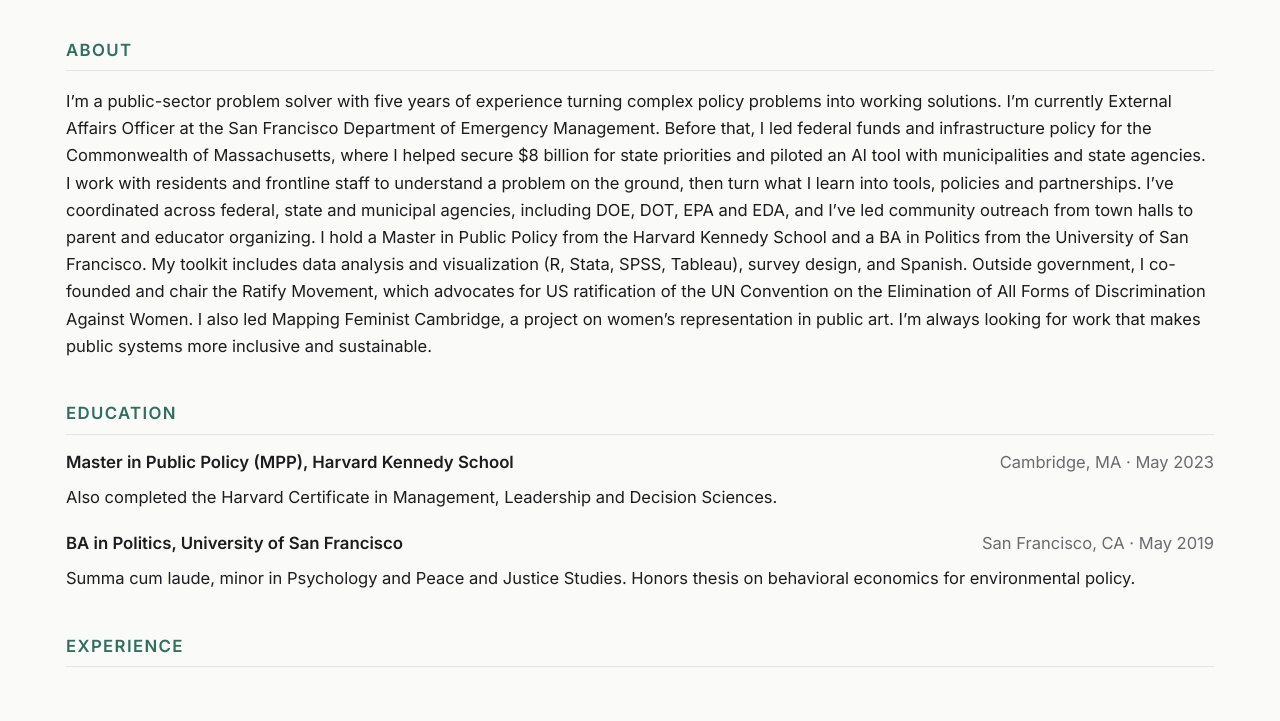
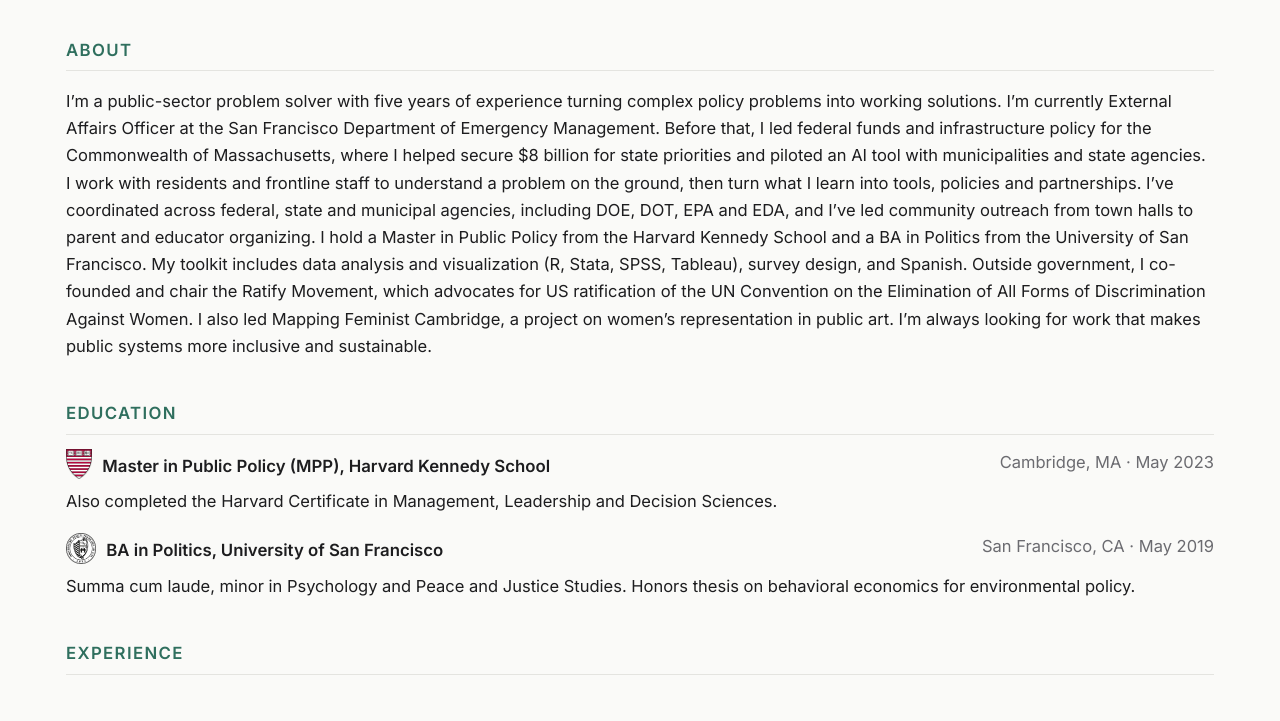
Before and after one commit to micaela-leonarte/micaela-leonarte.github.io, a plain HTML site: page index.html in a window 1280 px wide. Shown: the part 419-1140 px from the top of the page. Drawn offline with Linux system fonts and the light colour scheme.

Commit message:
Add Harvard and USF logos to education entries

```diff
--- a/css/style.css
+++ b/css/style.css
@@ -177,6 +177,7 @@ h3 { font-size: 1.05rem; margin: 0 0 4px; }
 }
 .timeline .step-image-right figure { order: 2; }
 .timeline .step-text-only { grid-template-columns: 1fr; }
+.school-logo { height: 1.8em; width: auto; vertical-align: -0.45em; margin-right: 10px; }
 .step-date { color: var(--accent); font-size: 0.72rem; font-weight: 600; text-transform: uppercase; margin: 0 0 8px; letter-spacing: 0.12em; }
 .step-text h3 { font-size: 1.2rem; font-weight: 500; line-height: 1.3; margin-bottom: 10px; }
 .step-text p { margin: 0 0 6px; }
--- a/index.html
+++ b/index.html
@@ -44,14 +44,14 @@
       <h2>Education</h2>
       <article class="entry">
         <header>
-          <h3>Master in Public Policy (MPP), Harvard Kennedy School</h3>
+          <h3><img class="school-logo" src="assets/images/logos/harvard.png" alt="Harvard University crest" width="240" height="240">Master in Public Policy (MPP), Harvard Kennedy School</h3>
           <span class="meta">Cambridge, MA · May 2023</span>
         </header>
         <p>Also completed the Harvard Certificate in Management, Leadership and Decision Sciences.</p>
       </article>
       <article class="entry">
         <header>
-          <h3>BA in Politics, University of San Francisco</h3>
+          <h3><img class="school-logo" src="assets/images/logos/usf.png" alt="University of San Francisco seal" width="240" height="240">BA in Politics, University of San Francisco</h3>
           <span class="meta">San Francisco, CA · May 2019</span>
         </header>
         <p>Summa cum laude, minor in Psychology and Peace and Justice Studies. Honors thesis on behavioral economics for environmental policy.</p>
```
Also changed, not shown: assets/images/logos/harvard.png (added), assets/images/logos/usf.png (added).
